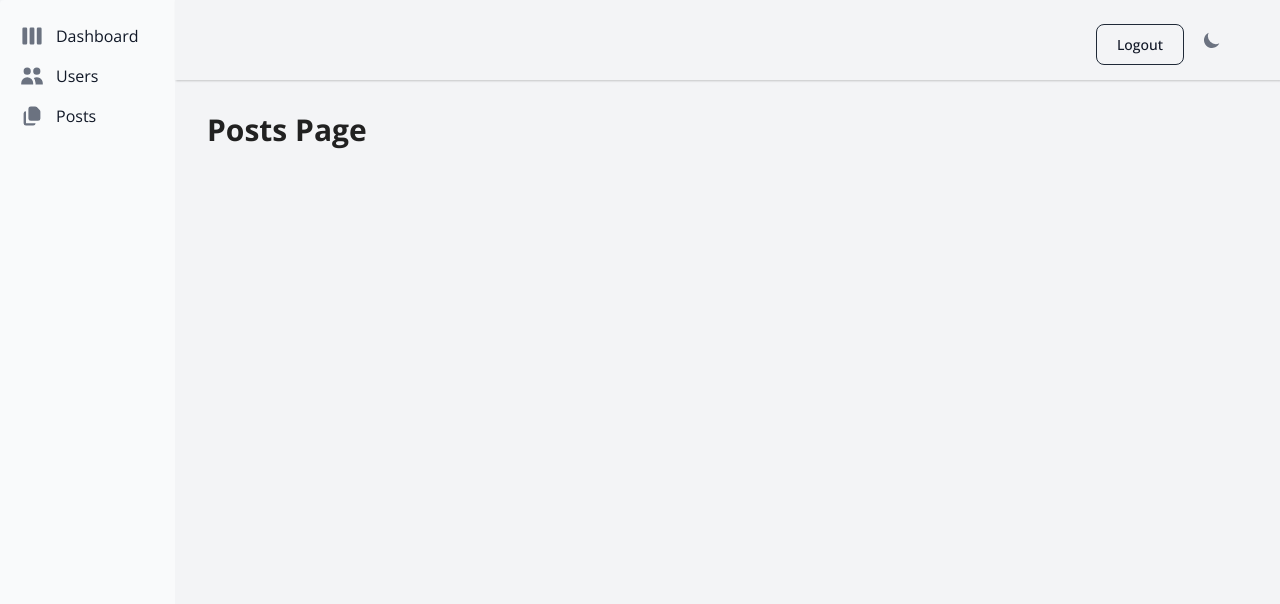
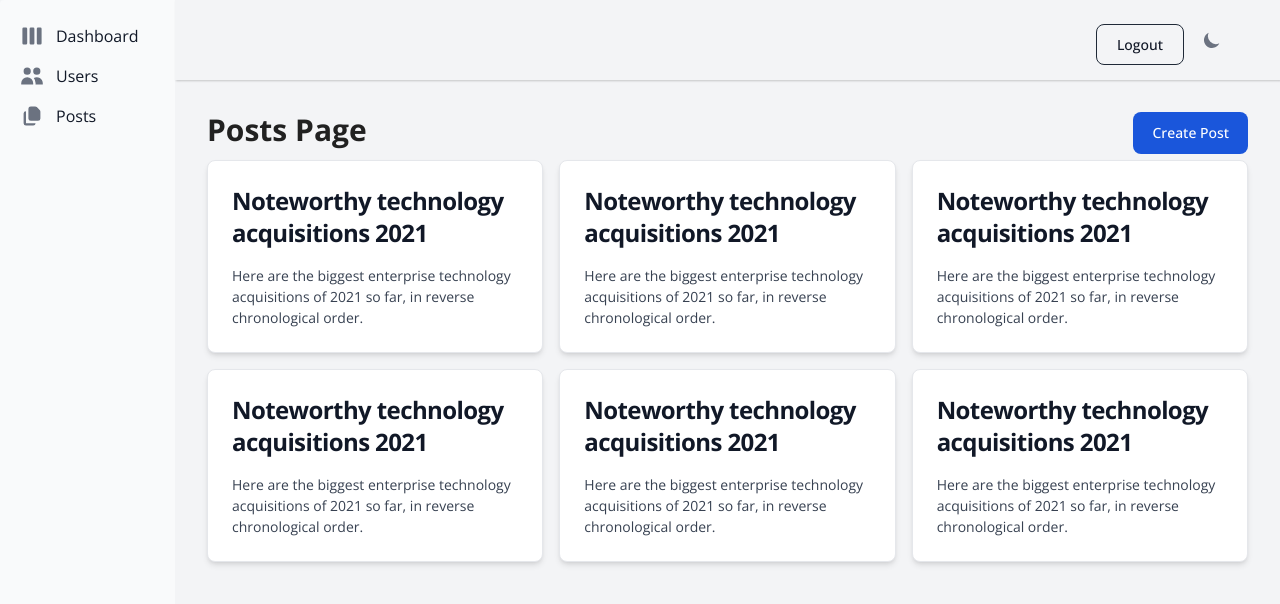
Before and after one commit to istamosh/laravel-react-fullstack, a React (Vite) app in the folder react/: page /posts in a window 1280 px wide. Shown: the top 604 px of the page. Built offline with nearby package versions, Linux system fonts and the light colour scheme; no server answers; sample sign-in values are in the browser's storage.

Commit message:
placeholder posts, making posts migration

```diff
--- a/react/src/views/Posts.tsx
+++ b/react/src/views/Posts.tsx
@@ -1,9 +1,35 @@
+import { Button, Card } from "flowbite-react";
 import React from "react";
 
 const Posts: React.FC = () => {
+    // define axiosClient for fetching posts
+
+    // placeholder card display
+    const cards = [1, 2, 3, 4, 5, 6];
+
     return (
         <>
-            <h3 className="text-3xl font-bold dark:text-white">Posts Page</h3>
+            <div className="flex flex-row justify-between items-start">
+                <h3 className="text-3xl font-bold dark:text-white mb-3">
+                    Posts Page
+                </h3>
+                <Button color="blue">Create Post</Button>
+            </div>
+
+            <div className="grid grid-cols-2 md:grid-cols-3 gap-4">
+                {cards.map((_, index) => (
+                    <Card key={index} href="#" className="max-w-sm">
+                        <h5 className="text-2xl font-bold tracking-tight text-gray-900 dark:text-white">
+                            Noteworthy technology acquisitions 2021
+                        </h5>
+                        <p className="font-normal text-gray-700 dark:text-gray-400">
+                            Here are the biggest enterprise technology
+                            acquisitions of 2021 so far, in reverse
+                            chronological order.
+                        </p>
+                    </Card>
+                ))}
+            </div>
         </>
     );
 };
```
Also changed, not shown: 1 other file (tests, documents, lock files or other folders).
